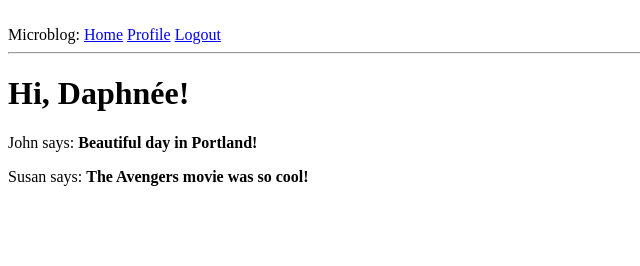
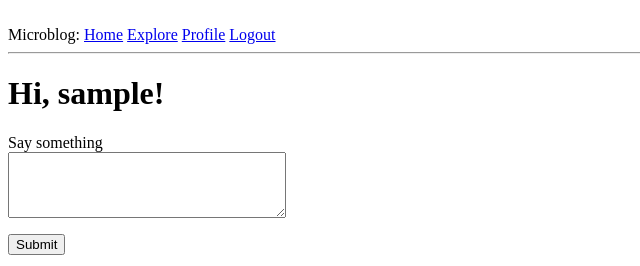
Before and after one commit to Elesh-Norn/Boardgame_Roulette, a Flask app: page / in a window 1280 px wide. Shown: the top 266 px of the page, without its empty margins (0-640 px from the left). Run offline with Flask 2, Linux system fonts and the light colour scheme; a user stored in the database is signed in; tables that the repository leaves empty hold one stand-in row (values such as "Sample post").

Commit message:
Part 9: Submission of blog post

```diff
--- a/app/forms.py
+++ b/app/forms.py
@@ -47,3 +47,8 @@ class EditProfileForm(FlaskForm):
             user = User.query.filter_by(username=self.username.data).first()
             if user is not None:
                 raise ValidationError("Please use a different username")
+
+class PostForm(FlaskForm):
+    post = TextAreaField("Say something", validators=[
+        DataRequired(), Length(min=1, max=140)])
+    submit = SubmitField('Submit')
--- a/app/routes.py
+++ b/app/routes.py
@@ -5,20 +5,25 @@ from flask_login import current_user, login_user, logout_user
 from flask_login import login_required
 from werkzeug.urls import url_parse
 from app import app, db
-from app.models import User
+from app.models import User, Post
 from app.forms import LoginForm, RegistrationForm, EditProfileForm
+from app.forms import PostForm
 
 
-@app.route("/")
-@app.route("/index")
+@app.route('/', methods=['GET', 'POST'])
+@app.route('/index', methods=['GET', 'POST'])
 @login_required
 def index():
-    user = {"username": "Daphnée"}
-    posts = [
-        {"author": {"username": "John"}, "body": "Beautiful day in Portland!"},
-        {"author": {"username": "Susan"}, "body": "The Avengers movie was so cool!"},
-    ]
-    return render_template("index.html", title="Home", user=user, posts=posts)
+    form = PostForm()
+    if form.validate_on_submit():
+        post = Post(body=form.post.data, author=current_user)
+        db.session.add(post)
+        db.session.commit()
+        flash('Your post is now live!')
+        return redirect(url_for('index'))
+    posts = current_user.followed_posts().all()
+    return render_template("index.html", title='Home Page', form=form,
+                           posts=posts)
 
 
 @app.route("/login", methods=["GET", "POST"])
@@ -135,3 +140,11 @@ def unfollow(username):
     db.session.commit()
     flash("You are not following {}".format(username))
     return redirect(url_for('user', username=username))
+
+@app.route('/explore')
+@login_required
+def explore():
+    posts = Post.query.order_by(Post.timestamp.desc()).all()
+    return render_template('index.html',
+                           title='Explore',
+                           posts=posts)
--- a/app/templates/_post.html
+++ b/app/templates/_post.html
@@ -1,6 +1,11 @@
 <table>
     <tr valign="top">
         <td><img src="{{ post.author.avatar(36) }}"></td>
-        <td>{{ post.author.username }} says:<br>{{ post.body }}</td>
+        <td>
+            <a href="{{ url_for('user', username=post.author.username) }}">
+                {{ post.author.username }}
+            </a>
+            says:<br>{{ post.body }}
+        </td>
     </tr>
 </table>
--- a/app/templates/base.html
+++ b/app/templates/base.html
@@ -13,6 +13,7 @@
         {% if current_user.is_anonymous %}
         <a href="{{ url_for('login') }}">Login</a>
         {% else %}
+        <a href="{{ url_for('explore') }}">Explore</a>
         <a href="{{ url_for('user', username=current_user.username) }}">Profile</a>
         <a href="{{ url_for('logout') }}">Logout</a>
         {% endif %}
--- a/app/templates/index.html
+++ b/app/templates/index.html
@@ -1,8 +1,21 @@
 {% extends "base.html" %}
 
 {% block content %}
-<h1>Hi, {{ user.username }}!</h1>
+<h1>Hi, {{ current_user.username }}!</h1>
+{% if form %}
+<form action="" method="post">
+    {{ form.hidden_tag() }}
+    <p>
+        {{ form.post.label }}<br>
+        {{ form.post(cols=32, rows=4) }}<br>
+        {% for error in form.post.errors %}
+        <span style="color: red;">[{{ error }}]</span>
+        {% endfor %}
+    </p>
+    <p>{{ form.submit() }}</p>
+</form>
+{% endif %}
     {% for post in posts %}
-<div><p>{{ post.author.username }} says: <b>{{ post.body }}</b></p></div>
+        {% include '_post.html' %}
     {% endfor %}
 {% endblock %}
```
Also changed, not shown: app.db.
